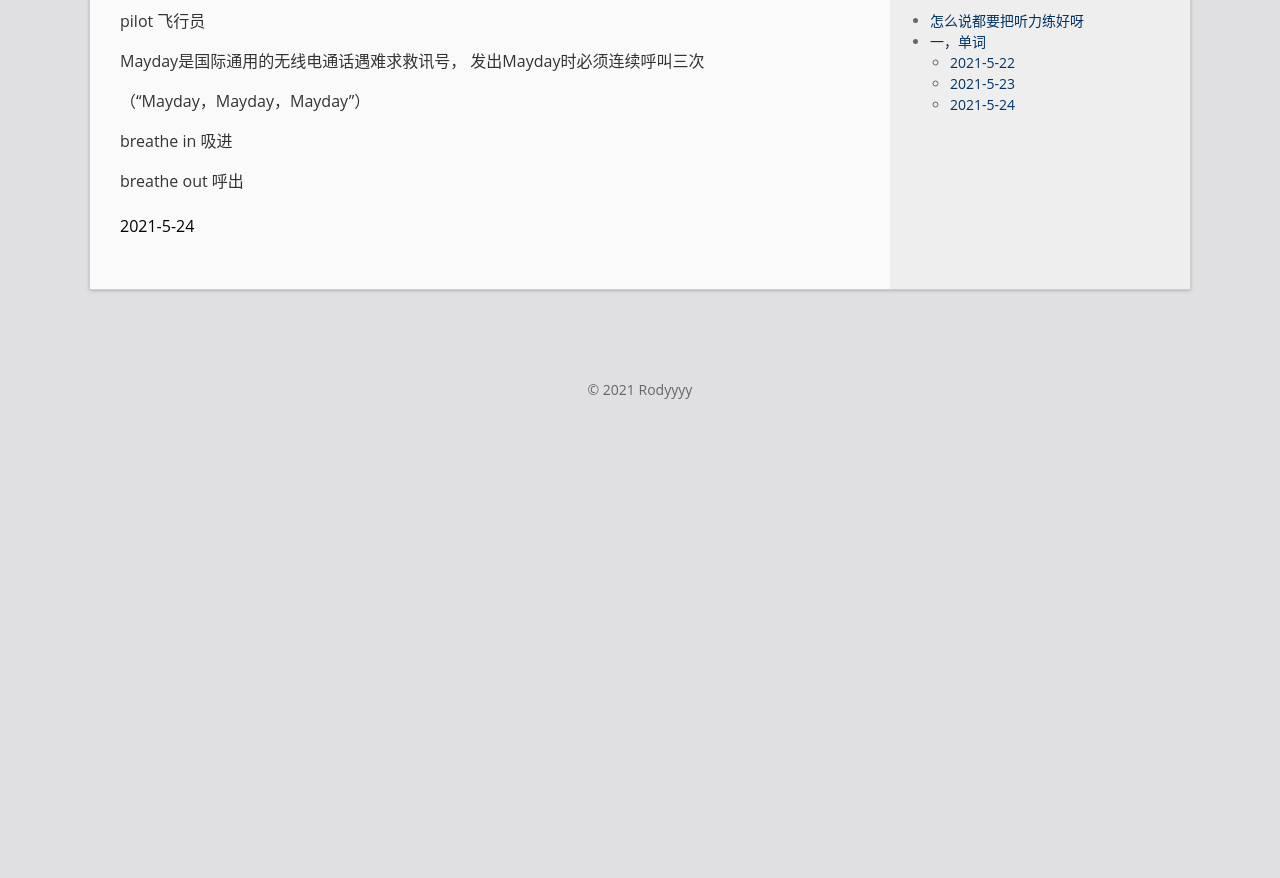
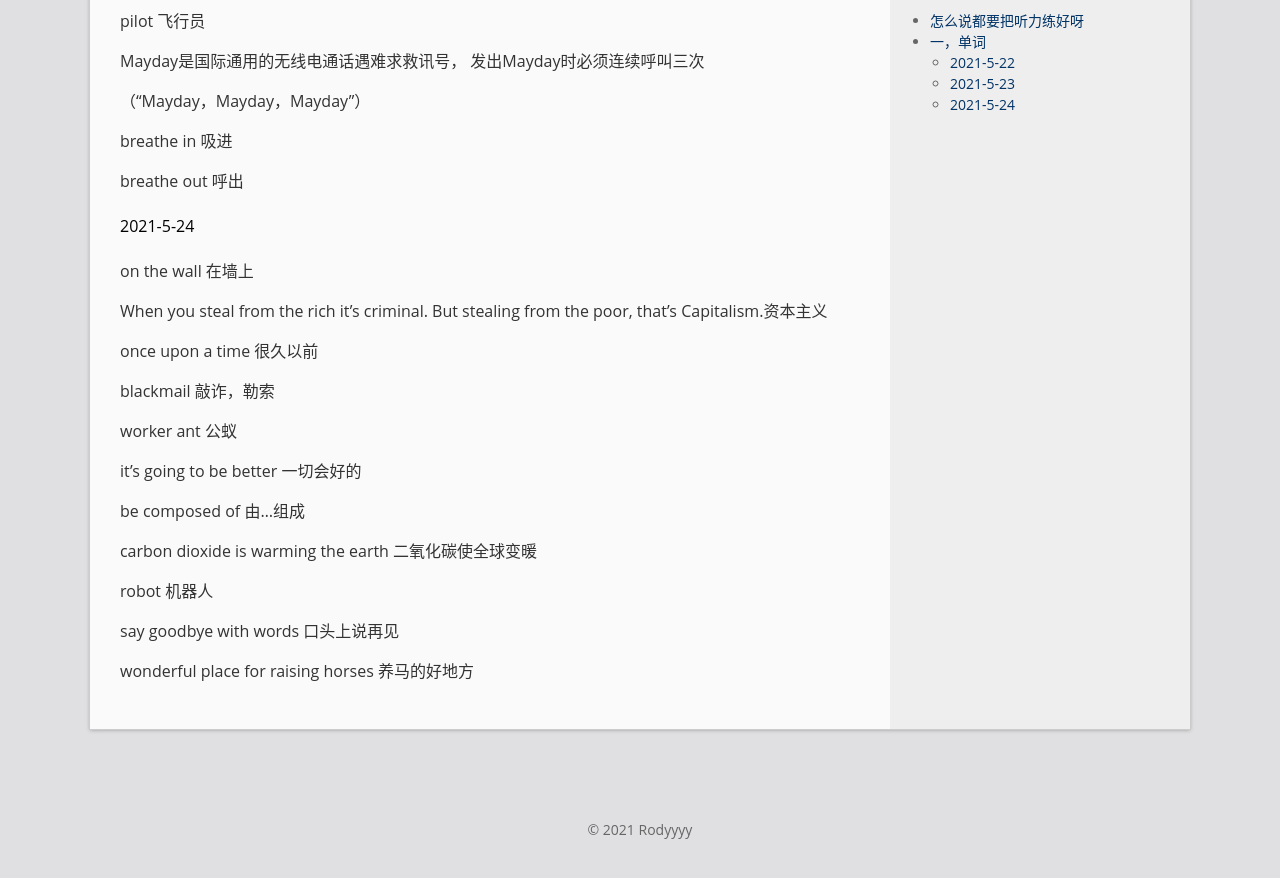
Before and after one commit to rodyyyy/rodyyyy.github.io, a Jekyll site: the page built from _posts/2092-5-20-Vocabulary.md, in a window 1280 px wide and 900 px high, scrolled down 3261 px. Shown: the top 878 px of the window. Built offline with Jekyll 4.4.1, drawn with Linux system fonts in a browser that asks for light colours; before the commit the page ends 3721 px from its top, so only the background shows below that.

Commit message:
0526vocabulary

```diff
--- a/_posts/2092-5-20-Vocabulary.md
+++ b/_posts/2092-5-20-Vocabulary.md
@@ -163,3 +163,25 @@ breathe in  吸进
 breathe out 呼出
 
 #### 2021-5-24
+
+on the wall 在墙上
+
+When you steal from the rich it's criminal. But stealing from the poor, that's Capitalism.资本主义
+
+once upon a time 很久以前
+
+blackmail 敲诈，勒索
+
+worker ant 公蚁
+
+it's going to be better 一切会好的
+
+be composed of 由...组成
+
+carbon dioxide is warming the earth 二氧化碳使全球变暖
+
+robot 机器人
+
+say goodbye with words 口头上说再见
+
+wonderful place for raising horses 养马的好地方
```
